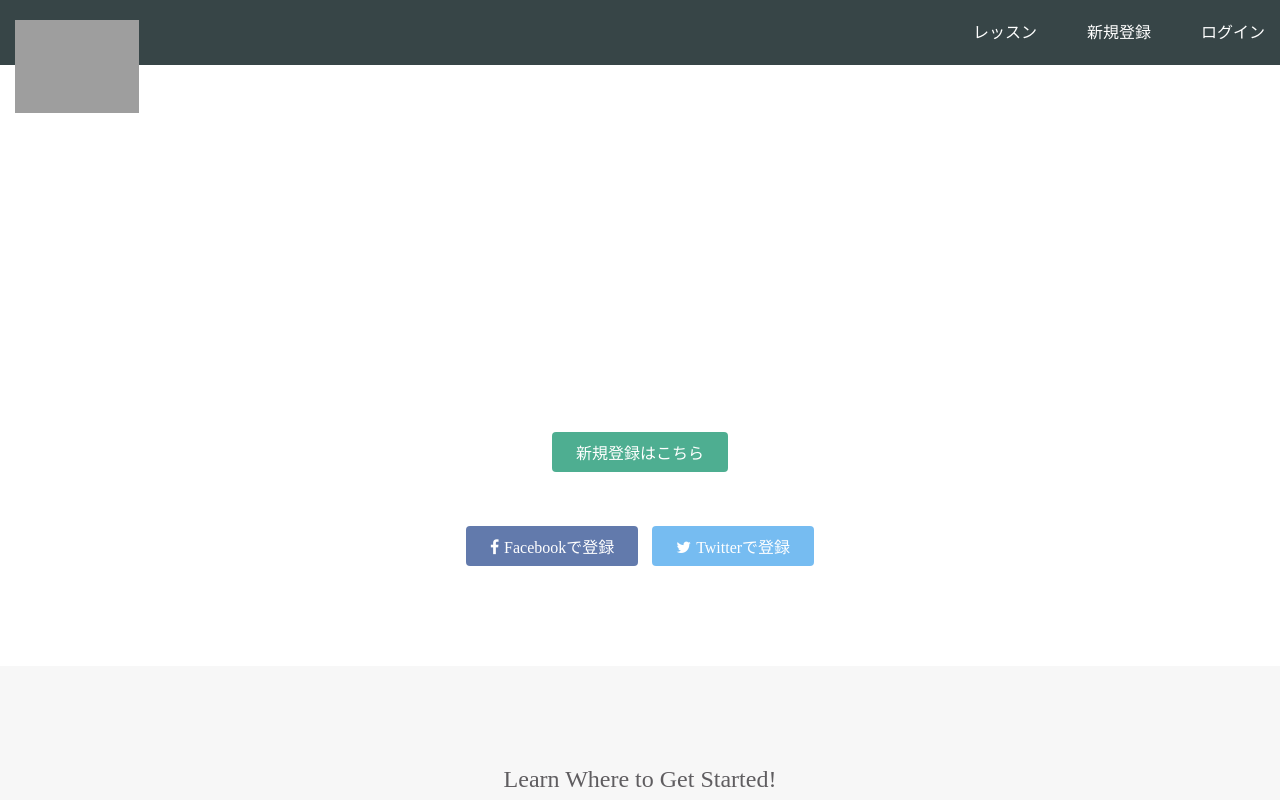
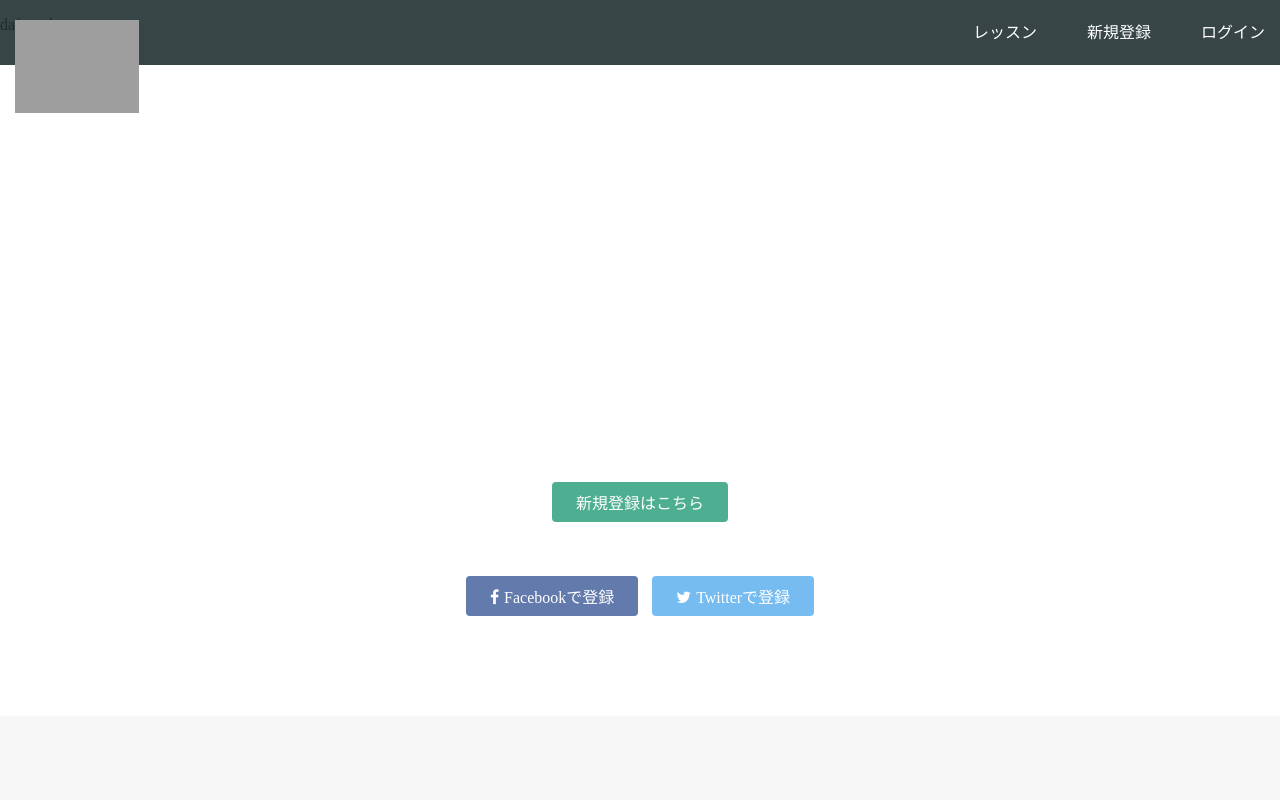
Before and after one commit to digital10ve/digital10ve.github.io, a plain HTML site: page index.html in a window 1280 px wide. Shown: the top 800 px of the page. Drawn offline with Linux system fonts and the light colour scheme; grey boxes are pictures that could not be loaded.

Commit message:
Update index.html

```diff
--- a/index.html
+++ b/index.html
@@ -21,6 +21,11 @@
       </div>
     </div>
   </header>
+  <div class="bg-image">
+    <div class="bg-mask">
+      <p class="bg-text">daftpunk</p>
+    </div>
+  </div>
   <div class="top-wrapper">
     <div class="container">
       <h1>LEARN TO CODE.<br>LEARN TO BE CREATIVE.</h1>
```
